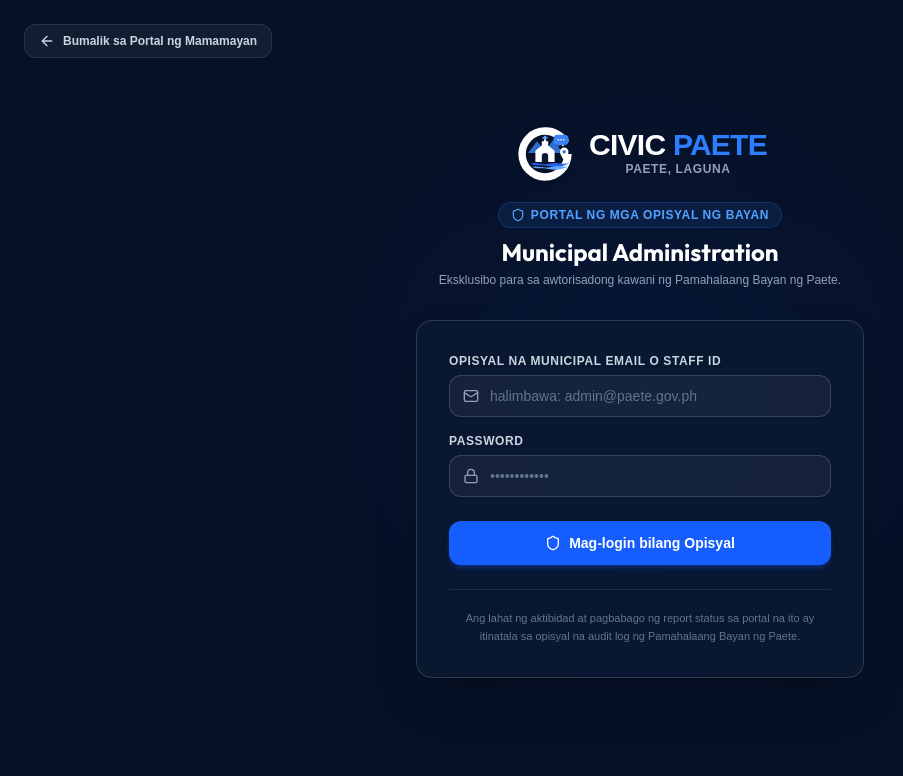
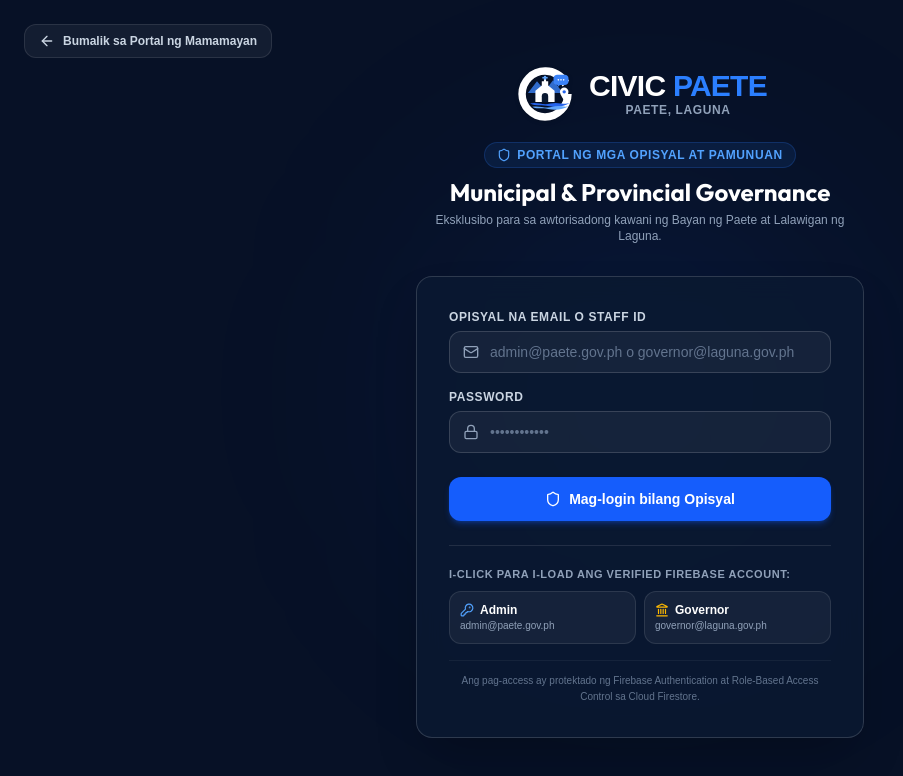
Before and after one commit to WenDEVLIFE/civic_paete_web, a Next.js app: page /admin/login in a window 1280 px wide. Shown: the top 776 px of the page, without its empty margins (0-903 px from the left). Built offline with nearby package versions, Linux system fonts and the light colour scheme; no server answers.

Commit message:
feat: integrate Firebase authentication for admin login and dashboard session management

```diff
--- a/app/admin/dashboard/page.tsx
+++ b/app/admin/dashboard/page.tsx
@@ -24,6 +24,8 @@
   ShieldCheck,
   UserCheck,
 } from "lucide-react";
+import { auth } from "@/lib/firebase";
+import { signOut } from "firebase/auth";
 
 interface AdminReport extends CommunityReport {
   officialNotes?: string;
@@ -269,9 +271,15 @@
     }
   }, []);
 
-  const handleLogout = () => {
+  const handleLogout = async () => {
+    try {
+      await signOut(auth);
+    } catch {
+      // ignore
+    }
     if (typeof window !== "undefined") {
       localStorage.removeItem("civic_paete_admin_session");
+      document.cookie = "civic_paete_role=; path=/; max-age=0";
     }
   };
 
--- a/app/admin/login/page.tsx
+++ b/app/admin/login/page.tsx
@@ -4,7 +4,10 @@
 import Link from "next/link";
 import { useRouter } from "next/navigation";
 import { CivicPaeteLogo } from "@/components/brand/CivicPaeteLogo";
-import { Shield, Lock, Mail, ArrowLeft, AlertCircle } from "lucide-react";
+import { Shield, Lock, Mail, ArrowLeft, AlertCircle, KeyRound, Landmark, CheckCircle2 } from "lucide-react";
+import { auth, db } from "@/lib/firebase";
+import { signInWithEmailAndPassword } from "firebase/auth";
+import { doc, getDoc } from "firebase/firestore";
 
 export default function AdminLoginPage() {
   const router = useRouter();
@@ -12,22 +15,92 @@
   const [password, setPassword] = useState("");
   const [error, setError] = useState("");
   const [isLoading, setIsLoading] = useState(false);
+  const [successMsg, setSuccessMsg] = useState("");
 
-  const handleLogin = (e: React.FormEvent) => {
+  const handleLogin = async (e: React.FormEvent) => {
     e.preventDefault();
     setIsLoading(true);
     setError("");
+    setSuccessMsg("");
 
-    // Simulate municipal staff credential check
-    setTimeout(() => {
+    try {
+      const cleanEmail = email.trim().toLowerCase();
+      const cleanPassword = password.trim();
+
+      // 1. Authenticate directly via Firebase Auth Client
+      const userCredential = await signInWithEmailAndPassword(
+        auth,
+        cleanEmail,
+        cleanPassword
+      );
+
+      const firebaseUser = userCredential.user;
+
+      // 2. Fetch role and profile from Firestore
+      let role: "admin" | "governor" = cleanEmail.includes("governor") ? "governor" : "admin";
+      let name = firebaseUser.displayName || (role === "governor" ? "Hon. Provincial Governor" : "Municipal Administrator");
+      let office = role === "governor" ? "Office of the Provincial Governor - Laguna" : "Office of the Municipal Mayor";
+      let barangayOrOffice = role === "governor" ? "Provincial Capitol, Laguna" : "Paete Municipal Hall";
+
+      try {
+        const userDocRef = doc(db, "users", firebaseUser.uid);
+        const userSnap = await getDoc(userDocRef);
+
+        if (userSnap.exists()) {
+          const docData = userSnap.data();
+          if (docData.role === "governor" || docData.role === "admin") {
+            role = docData.role;
+          }
+          if (docData.name) name = docData.name;
+          if (docData.office) office = docData.office;
+          if (docData.barangayOrOffice) barangayOrOffice = docData.barangayOrOffice;
+        }
+      } catch (fsErr) {
+        console.warn("Firestore profile lookup notice:", fsErr);
+      }
+
+      // 3. Store active session
+      const sessionData = {
+        uid: firebaseUser.uid,
+        email: cleanEmail,
+        name,
+        role,
+        office,
+        barangayOrOffice,
+      };
+
+      if (typeof window !== "undefined") {
+        localStorage.setItem("civic_paete_admin_session", JSON.stringify(sessionData));
+        document.cookie = `civic_paete_role=${role}; path=/; max-age=86400`;
+      }
+
+      setSuccessMsg(`Maligayang pagdating, ${name}! Nililipat sa console...`);
+
+      setTimeout(() => {
+        router.push("/admin/dashboard");
+      }, 500);
+    } catch (err: unknown) {
       setIsLoading(false);
-      // Allows demo access with any municipal address or standard credentials
-      if (email.trim() && password.trim()) {
-        router.push("/admin/dashboard");
+      const authErr = err as { code?: string; message?: string };
+
+      if (
+        authErr.code === "auth/invalid-credential" ||
+        authErr.code === "auth/wrong-password" ||
+        authErr.code === "auth/user-not-found"
+      ) {
+        setError("Maling email o password. Pakisuri ang iyong opisyal na kredensyal.");
+      } else if (authErr.code === "auth/too-many-requests") {
+        setError("Masyadong maraming nabigong pagsubok. Pakisubukang muli mamaya.");
       } else {
-        setError("Mangyaring ilagay ang iyong Opisyal na Email at Password.");
+        setError(authErr.message || "Nagkaroon ng aberya sa pag-login.");
       }
-    }, 600);
+    }
+  };
+
+  const autofillCredentials = (selectedEmail: string, selectedPass: string) => {
+    setEmail(selectedEmail);
+    setPassword(selectedPass);
+    setError("");
   };
 
   return (
@@ -52,13 +125,13 @@
           <CivicPaeteLogo size="lg" variant="full" theme="dark" className="justify-center mb-4" />
           <div className="inline-flex items-center gap-1.5 px-3 py-1 rounded-full bg-blue-500/10 border border-blue-500/20 text-blue-400 text-xs font-semibold uppercase tracking-wider mb-2">
             <Shield className="w-3.5 h-3.5" />
-            <span>Portal ng mga Opisyal ng Bayan</span>
+            <span>Portal ng mga Opisyal at Pamunuan</span>
           </div>
           <h1 className="text-2xl font-bold font-heading text-white">
-            Municipal Administration
+            Municipal & Provincial Governance
           </h1>
           <p className="text-xs text-slate-400 mt-1">
-            Eksklusibo para sa awtorisadong kawani ng Pamahalaang Bayan ng Paete.
+            Eksklusibo para sa awtorisadong kawani ng Bayan ng Paete at Lalawigan ng Laguna.
           </p>
         </div>
 
@@ -71,10 +144,17 @@
             </div>
           )}
 
+          {successMsg && (
+            <div className="mb-5 p-3 rounded-xl bg-emerald-500/10 border border-emerald-500/20 text-xs text-emerald-300 flex items-center gap-2">
+              <CheckCircle2 className="w-4 h-4 shrink-0" />
+              <span>{successMsg}</span>
+            </div>
+          )}
+
           <form onSubmit={handleLogin} className="space-y-4">
             <div>
               <label className="block text-xs font-semibold text-slate-300 uppercase tracking-wider mb-1.5">
-                Opisyal na Municipal Email o Staff ID
+                Opisyal na Email o Staff ID
               </label>
               <div className="relative">
                 <Mail className="w-4 h-4 absolute left-3.5 top-1/2 -translate-y-1/2 text-slate-400" />
@@ -82,7 +162,7 @@
                   type="email"
                   value={email}
                   onChange={(e) => setEmail(e.target.value)}
-                  placeholder="halimbawa: admin@paete.gov.ph"
+                  placeholder="admin@paete.gov.ph o governor@laguna.gov.ph"
                   className="w-full pl-10 pr-4 py-2.5 rounded-xl bg-white/5 border border-white/15 text-white placeholder-slate-500 text-sm focus:border-blue-500 focus:outline-none focus:ring-1 focus:ring-blue-500 transition-all"
                   required
                 />
@@ -109,16 +189,48 @@
             <button
               type="submit"
               disabled={isLoading}
-              className="w-full mt-2 inline-flex items-center justify-center gap-2 py-3 rounded-xl bg-blue-600 hover:bg-blue-700 active:scale-[0.98] text-white text-sm font-semibold shadow-md shadow-blue-600/30 transition-all disabled:opacity-50"
+              className="w-full mt-2 inline-flex items-center justify-center gap-2 py-3 rounded-xl bg-blue-600 hover:bg-blue-700 active:scale-[0.98] text-white text-sm font-semibold shadow-md shadow-blue-600/30 transition-all disabled:opacity-50 cursor-pointer"
             >
               <Shield className="w-4 h-4" />
-              <span>{isLoading ? "Bini-beripika..." : "Mag-login bilang Opisyal"}</span>
+              <span>{isLoading ? "Bini-beripika sa Firebase Auth..." : "Mag-login bilang Opisyal"}</span>
             </button>
           </form>
 
-          {/* Audit Notice */}
-          <div className="mt-6 pt-5 border-t border-white/10 text-center text-[11px] text-slate-500 leading-relaxed">
-            Ang lahat ng aktibidad at pagbabago ng report status sa portal na ito ay itinatala sa opisyal na audit log ng Pamahalaang Bayan ng Paete.
+          {/* Quick Click Credentials for Admin & Governor */}
+          <div className="mt-6 pt-5 border-t border-white/10 space-y-2">
+            <span className="block text-[11px] font-semibold text-slate-400 uppercase tracking-wider">
+              I-click para i-load ang Verified Firebase Account:
+            </span>
+            <div className="grid grid-cols-2 gap-2">
+              <button
+                type="button"
+                onClick={() => autofillCredentials("admin@paete.gov.ph", "PaeteAdmin2026!")}
+                className="text-left p-2.5 rounded-xl border border-white/10 bg-white/5 hover:bg-blue-600/20 hover:border-blue-500/40 transition-all group cursor-pointer"
+              >
+                <div className="flex items-center gap-1.5 text-xs font-semibold text-white group-hover:text-blue-300">
+                  <KeyRound className="w-3.5 h-3.5 text-blue-400" />
+                  <span>Admin</span>
+                </div>
+                <div className="text-[10px] text-slate-400 truncate">admin@paete.gov.ph</div>
+              </button>
+
+              <button
+                type="button"
+                onClick={() => autofillCredentials("governor@laguna.gov.ph", "LagunaGov2026!")}
+                className="text-left p-2.5 rounded-xl border border-white/10 bg-white/5 hover:bg-amber-600/20 hover:border-amber-500/40 transition-all group cursor-pointer"
+              >
+                <div className="flex items-center gap-1.5 text-xs font-semibold text-white group-hover:text-amber-300">
+                  <Landmark className="w-3.5 h-3.5 text-amber-400" />
+                  <span>Governor</span>
+                </div>
+                <div className="text-[10px] text-slate-400 truncate">governor@laguna.gov.ph</div>
+              </button>
+            </div>
+          </div>
+
+          {/* Security Notice */}
+          <div className="mt-4 pt-3 border-t border-white/5 text-center text-[10px] text-slate-500 leading-relaxed">
+            Ang pag-access ay protektado ng Firebase Authentication at Role-Based Access Control sa Cloud Firestore.
           </div>
         </div>
       </div>
```
